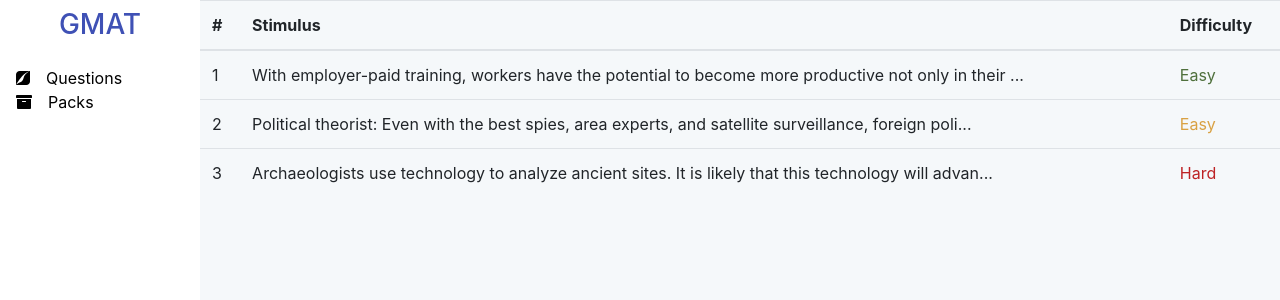
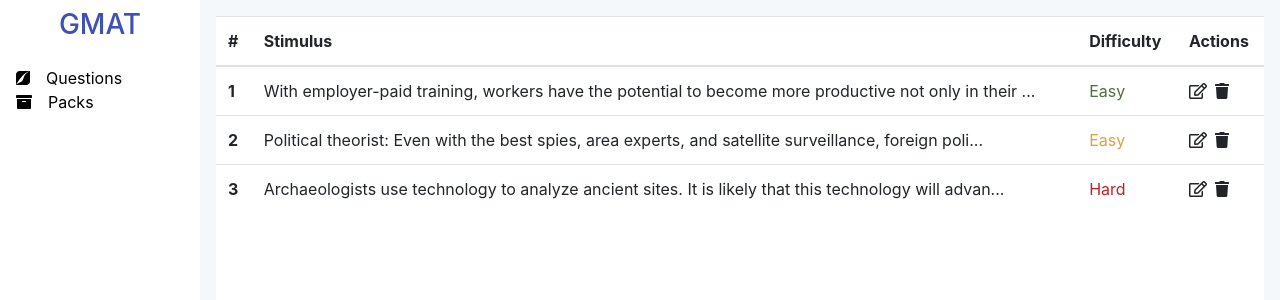
Before and after one commit to AnhQuann/GMAT-WebApp, a React (Create React App) app: page /lecturer/question in a window 1280 px wide. Shown: the top 300 px of the page. Built offline with nearby package versions, Linux system fonts and the light colour scheme.

Commit message:
Added edit & remove buttons

```diff
--- a/src/components/lecturer/QuestionPanel.css
+++ b/src/components/lecturer/QuestionPanel.css
@@ -1,34 +1,16 @@
-/* .th-no {
-  width: 10%;
+.question-panel {
+  flex: 1 1 auto;
+  margin: 16px;
+  background-color: #FFFF;
 }
 
-.th-stimulus {
-  width: 80%;
+.question-edit {
+  cursor: pointer;
+  margin-right: 8px;
 }
 
-.th-difficulty {
-  width: 10%;
-}
-
-.td-stimulus {
-  display: block;
-  white-space: nowrap;
-  text-overflow: ellipsis;
-  overflow: hidden;
-  max-height: 30px;
-  width: 80%;
-}
-
-.td-no {
-  width: 10%;
-}
-
-.td-difficulty {
-  width: 10%;
-} */
-
-.question-panel {
-  flex: 1 1 auto;
+.question-remove {
+  cursor: pointer;
 }
 
 .q-easy {
--- a/src/components/lecturer/QuestionPanel.js
+++ b/src/components/lecturer/QuestionPanel.js
@@ -14,6 +14,7 @@
                   <th className="th-no">#</th>
                   <th className="th-stimulus">Stimulus</th>
                   <th className="th-difficulty">Difficulty</th>
+                  <th className="">Actions</th>
                 </tr>
               </thead>
               <tbody className="container">
@@ -21,16 +22,20 @@
               </tbody>
             </table>
           </div>
-      )
+      );
   }
 
   renderQuestions(questions) {
     return questions.map((question, index) => {
       return (
         <tr key={index}>
-          <td scope="col" className="td-no">{ index + 1 } </td>
+          <th scope="row" className="td-no">{ index + 1 } </th>
           <td scope="col" className="td-stimulus">{ this.elipsis(question.stimulus) }</td>
           <td scope="col" className="td-difficulty">{ this.renderDifficulty(question.difficulty) }</td>
+          <td scope="col">
+            <i className="far fa-edit question-edit"></i>
+            <i className="fas fa-trash question-remove"></i>
+          </td>
         </tr>
       );
     });
```
